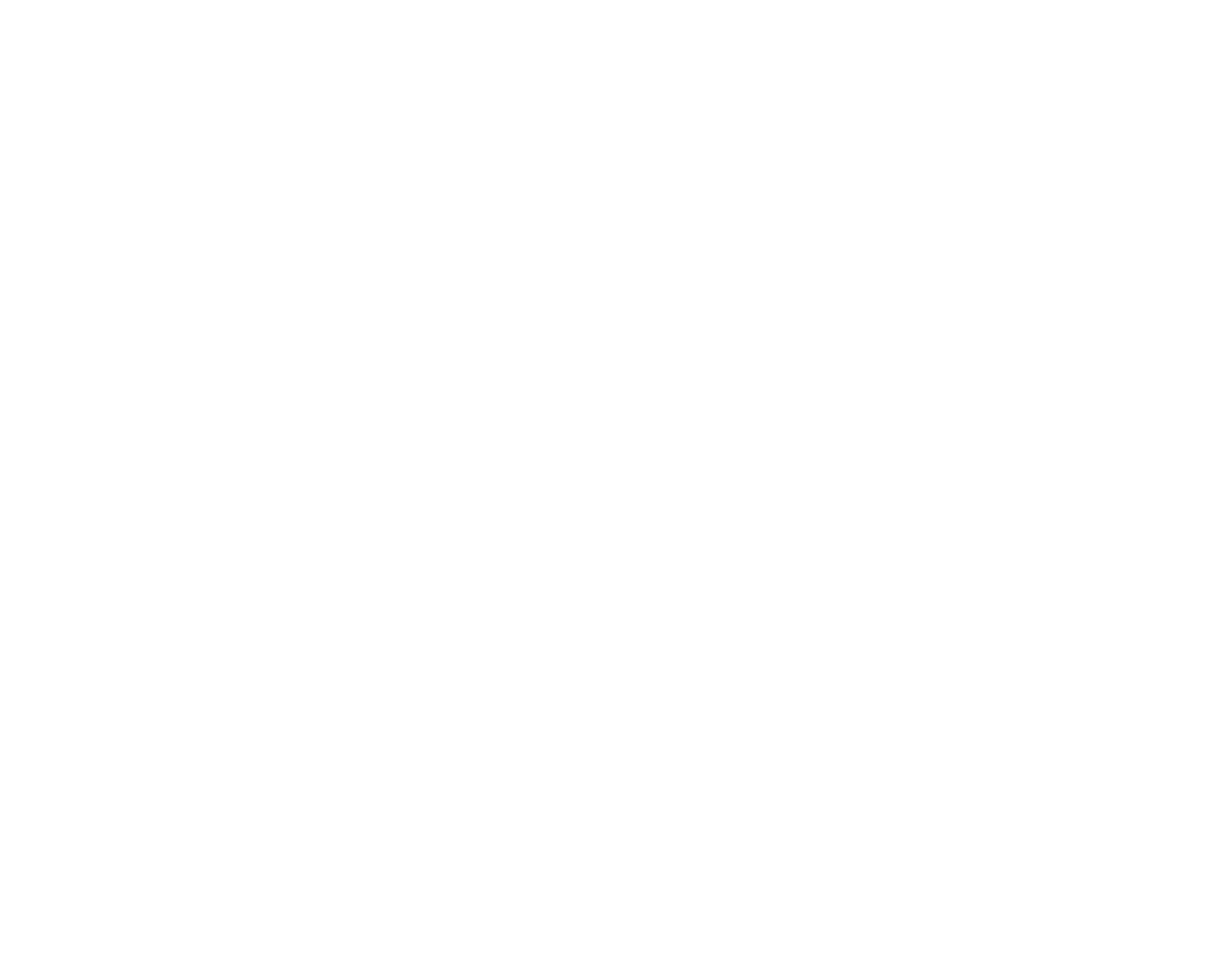
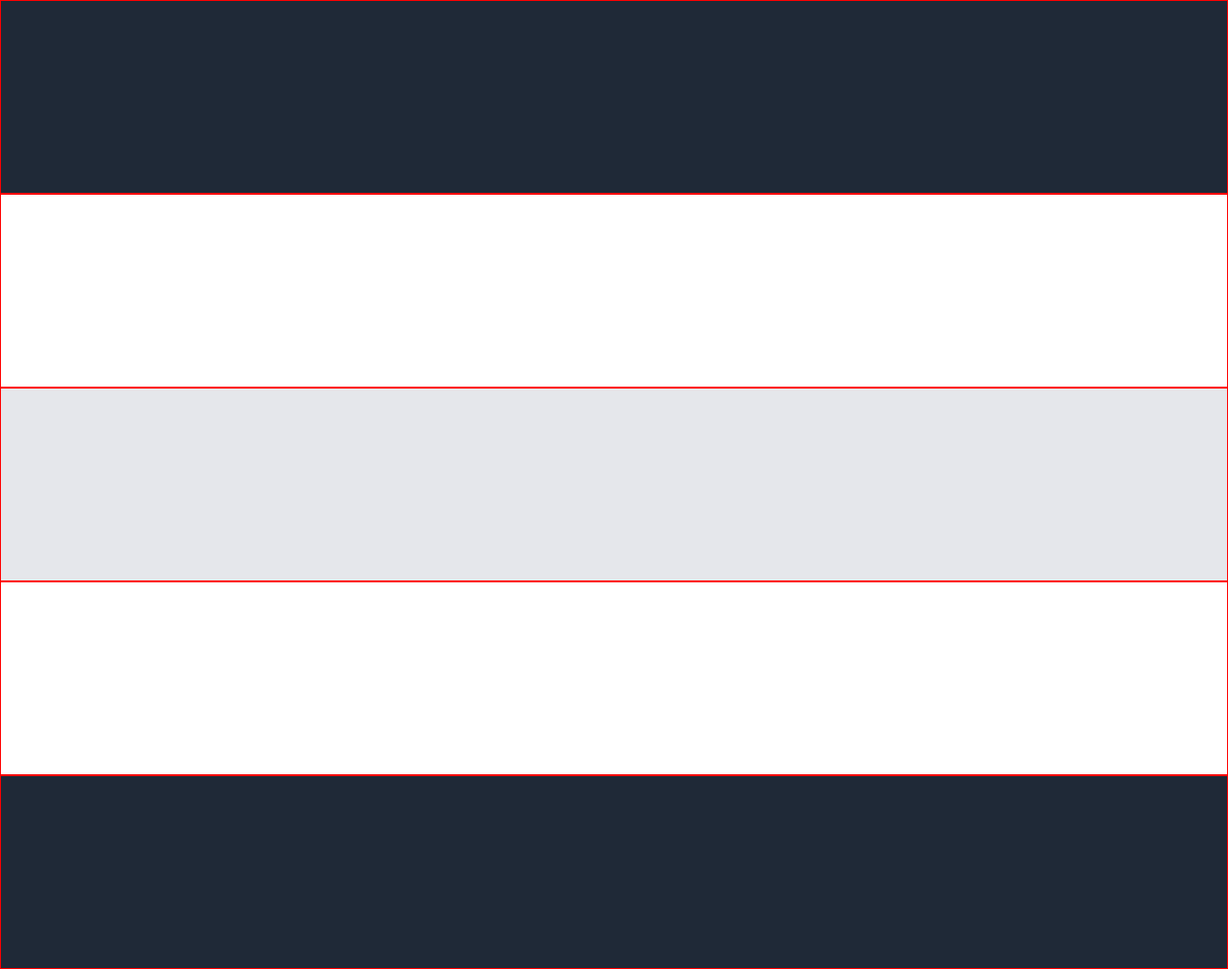
Before and after one commit to SVENTRIPIKAL/Odin-Landing-Page, a plain HTML site: page index.html in a window 1280 px wide. Shown: the whole page at 96% size. Before the commit the page ends 800 px from the top, so only its background shows below. Drawn offline with Linux system fonts and the light colour scheme.

Commit message:
Divide sections & add coloring

```diff
--- a/index.html
+++ b/index.html
@@ -3,8 +3,14 @@
     <head>
         <meta charset="UTF-8">
         <title>LANDING PAGE</title>
+        <link rel="stylesheet" href="./style/style.css">
     </head>
 
     <body>
+        <div class="container" id="header"></div>
+        <div class="container" id="info"></div>
+        <div class="container" id="quote"></div>
+        <div class="container" id="signup"></div>
+        <div class="container" id="footer"></div>
     </body>
 </html>
--- a/style/style.css
+++ b/style/style.css
@@ -0,0 +1,24 @@
+div.container {
+    height: 200px;
+    width: auto;
+    border: 1px solid red;
+}
+
+
+
+#header,
+#footer {
+    background-color: #1F2937;
+}
+
+#quote {
+    background-color: #E5E7EB;
+}
+
+
+
+body {
+    margin: 0;
+    display: flex;
+    flex-direction: column;
+}
```
